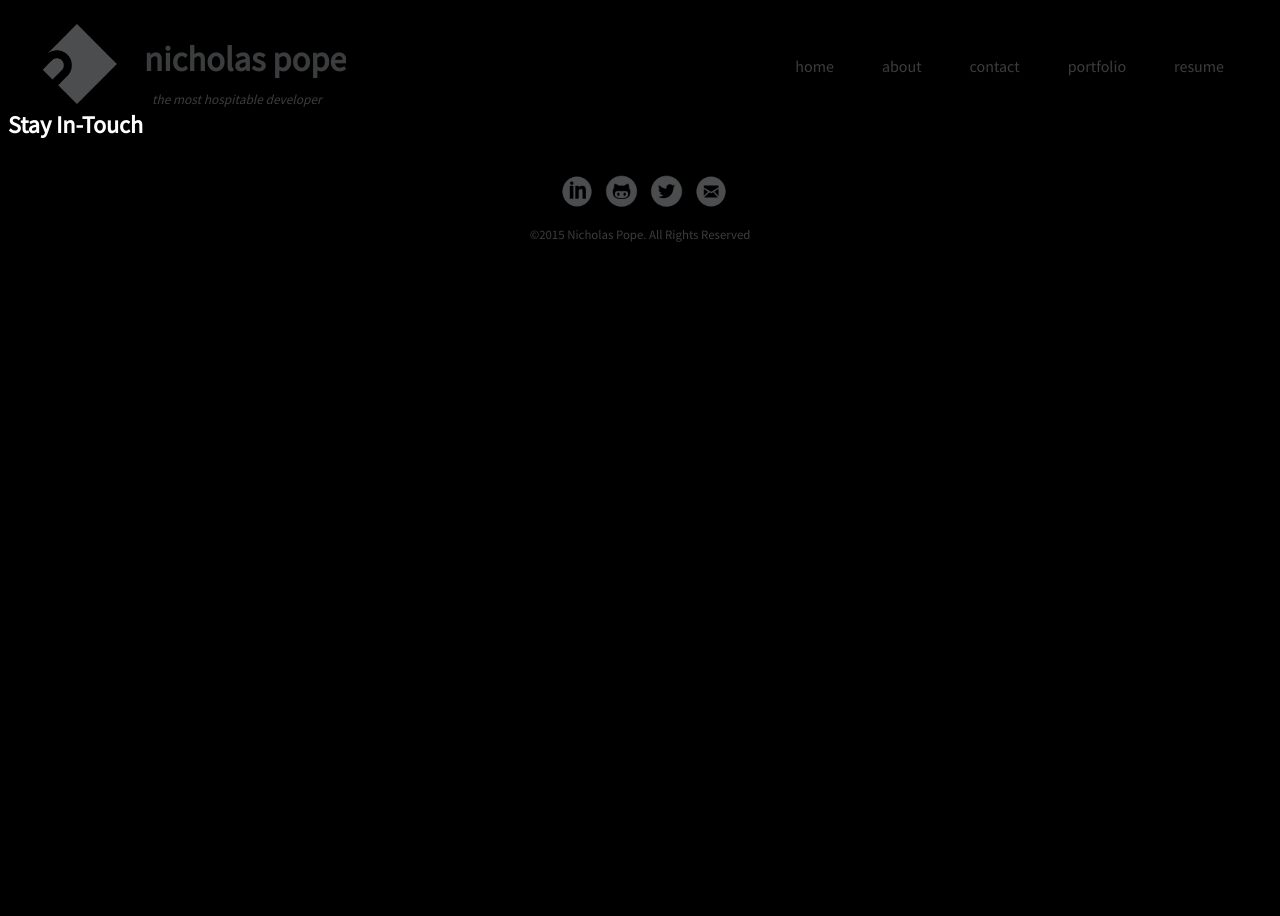
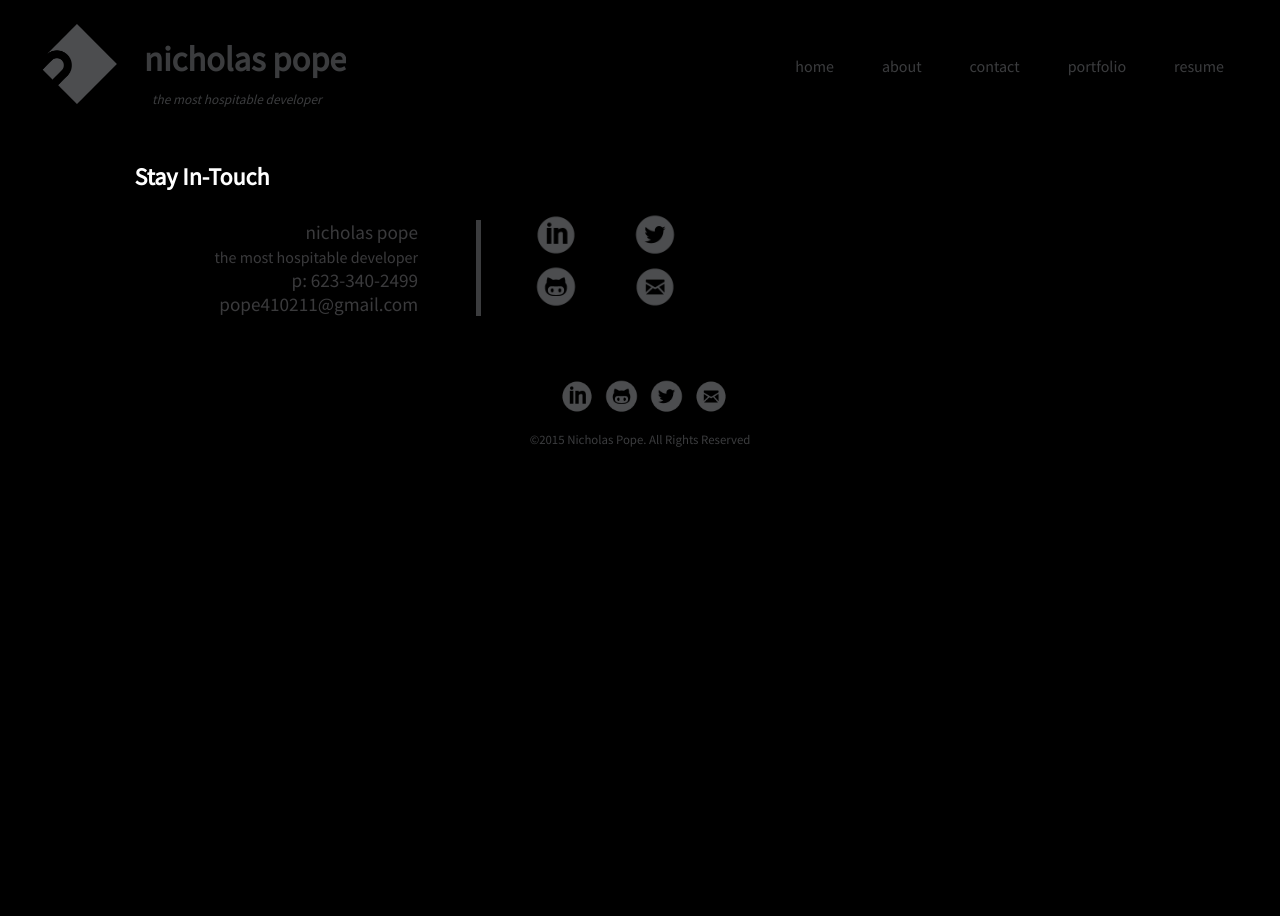
Before and after one commit to pope410211/pope410211.github.io, a Jekyll site: the page built from contact.html, in a window 1280 px wide. Built offline with Jekyll 4.4.1, drawn with Linux system fonts in a browser that asks for light colours; Markdown is read by kramdown in place of the engine named in the settings.

Commit message:
having issue with media query

```diff
--- a/_config.yml
+++ b/_config.yml
@@ -8,9 +8,4 @@ twitter_username: pope410211
 github_username:  pope410211
 
 # Markdown library
-markdown: redcarpet
-# Markdown library options
-redcarpet:
-  extensions: ['no_intra_emphasis', 'tables', 'fenced_code_blocks', 'autolink', 'smart',
-              'strikethrough', 'superscript', 'underline', 'highlight', 'footnotes']
-highlighter: true
+markdown: kramdown
--- a/_sass/_base.scss
+++ b/_sass/_base.scss
@@ -77,8 +77,6 @@ img {
           display: block;
           // margin: 0 auto;
           margin-bottom: 10em;
-
-          // text-align: justify;
           p {
             position: absolute;
             height: 10em;
--- /dev/null
+++ b/_sass/_contact.scss
@@ -0,0 +1,73 @@
+.contact-page {
+  margin: 0 auto;
+  max-width: 80%;
+  padding: 2em;
+
+
+.contact-me {
+max-width: 100%;
+#contact-divs {
+
+  list-style: none;
+
+
+.divs-list {
+  display: inline-block;
+
+
+  }
+
+
+} //end contact-divs
+
+
+
+#personal {
+
+  color: #3A3A3C;
+  font-size: 1.2em;
+  border-right: .3em solid #3B3C3E;
+
+
+
+  ul{
+    list-style: none;
+    text-align: right;
+    padding-right: 3em;
+  }
+
+
+}//end personal
+
+#social-link{
+
+
+
+.list-icons {
+
+display: inline-block;
+list-style: none;
+
+    a {
+      padding: 1em 0em .5em .5em;
+
+      img{
+        width: 3em;
+        height: 3em;
+
+          }
+        }
+      }// end social-link
+    }//end contact-divs
+  } // end contact-me
+
+
+  @media screen and (max-width: $mobile) {
+    #personal {
+      color: red;
+    }
+
+
+
+  }
+}//end contact-page
--- a/contact.html
+++ b/contact.html
@@ -3,13 +3,33 @@ layout: default
 title: Contact
 permalink: /contact/
 ---
+<div class="contact-page">
 <h1>Stay In-Touch</h1>
 <section class="contact-me">
-
+  <ul id="contact-divs">
+    <li class="divs-list">
 <div id="personal">
+  <ul>
+    <li>nicholas pope<br><small>the most hospitable developer</small></li>
+    <li>p: 623-340-2499</li>
+    <li>pope410211@gmail.com</li>
+  </ul>
 </div>
+</li>
+<li class="divs-list">
 <div id="social-link">
+  <ul class="list-icons">
+    <li class="icons"><a href="https://www.linkedin.com/in/pope410211"><img src="/assets/images/icons/linkin.png"/></a></li>
+    <li class="icons"><a href="https://www.github.com/pope410211"><img src="/assets/images/icons/Icon-03.png"/></a></li>
+  </ul>
+<ul class="list-icons">
+    <li class="icons"><a href="https://twitter.com/pope410211"><img src="/assets/images/icons/Icon-02.png"/></a></li>
+    <li class="icons"><a href="mailto:pope410211@gmail.com?subject=Hey There!"><img src="/assets/images/icons/mail.png"/></a></li>
+  </ul>
 </div>
+</li>
+</ul>
 
 
 </section>
+</div>
--- a/css/main.scss
+++ b/css/main.scss
@@ -18,5 +18,6 @@ $mobile:          30em;
 @import
         "base",
         // "layout",
-        "header-footer"
+        "header-footer",
+        "contact"
 ;
```
